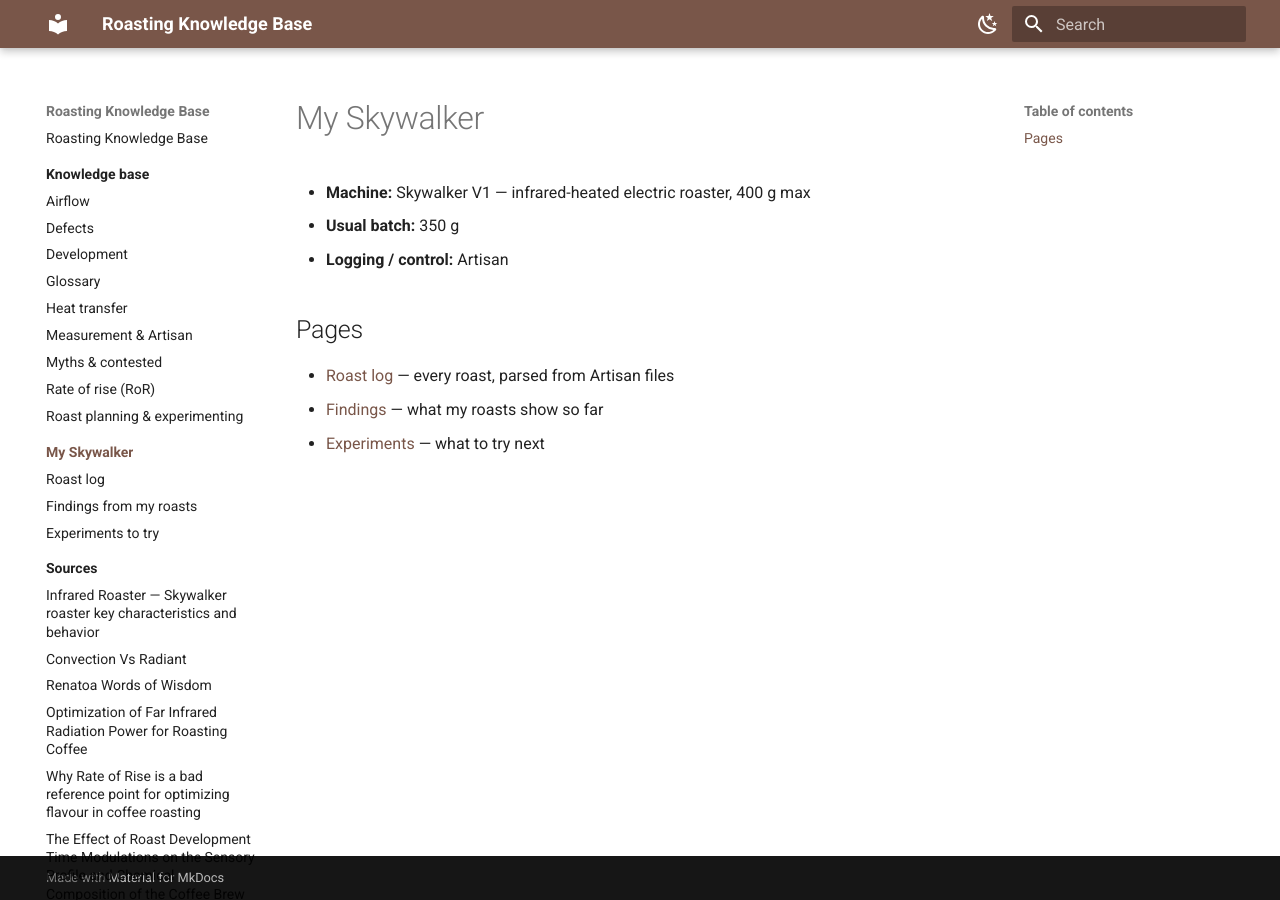
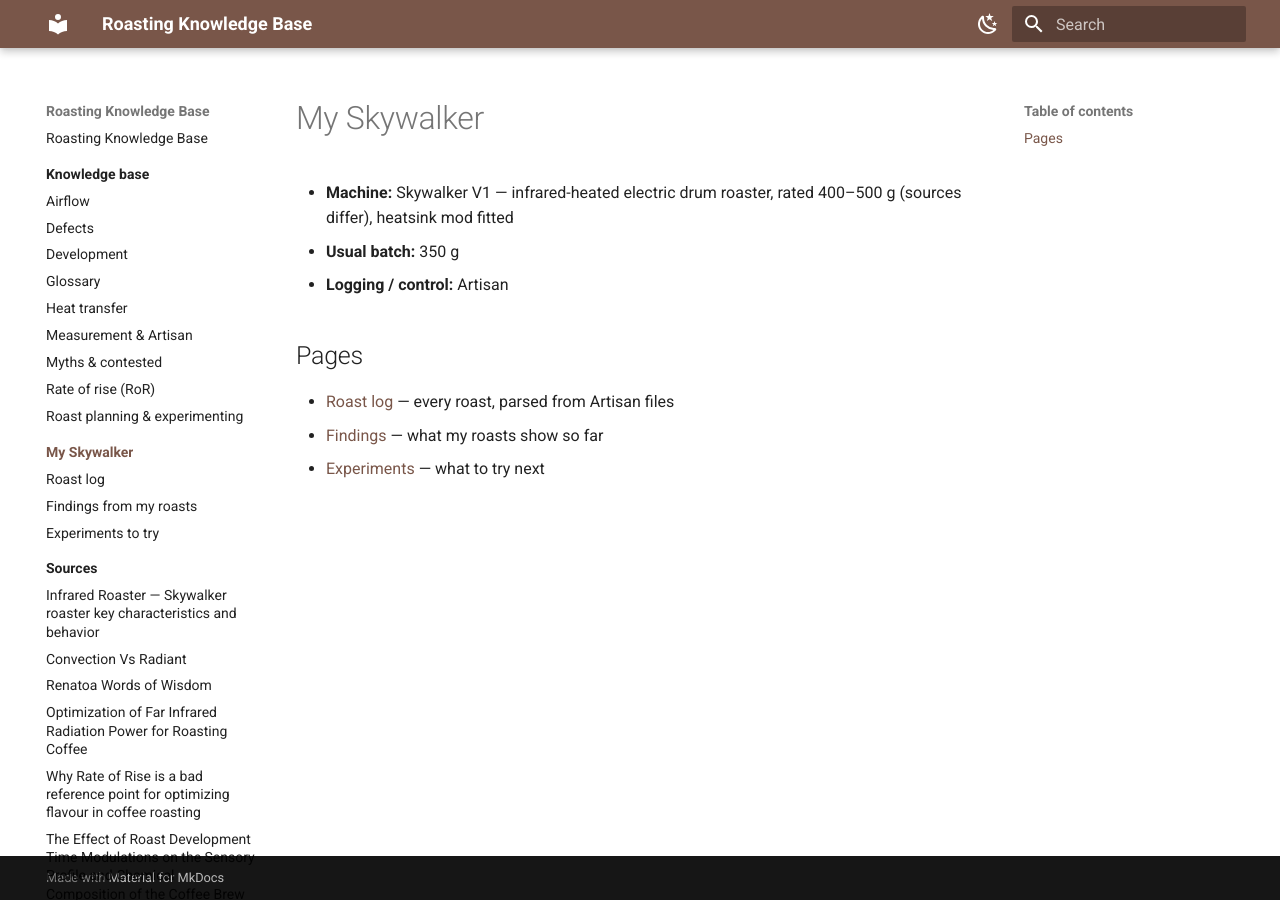
Before and after one commit to edsdck/roasting-kb, an MkDocs documentation site: the page built from docs/skywalker/index.md, in a window 1280 px wide. Built offline with MkDocs 1.6.1 and Material for MkDocs 9.7.7, drawn with Linux system fonts in a browser that asks for light colours.

Commit message:
Owner context: heatsink mod, batch rating; needs-manual rule for blocked sites

```diff
--- a/docs/skywalker/index.md
+++ b/docs/skywalker/index.md
@@ -1,6 +1,6 @@
 # My Skywalker
 
-- **Machine:** Skywalker V1 — infrared-heated electric roaster, 400 g max
+- **Machine:** Skywalker V1 — infrared-heated electric drum roaster, rated 400–500 g (sources differ), heatsink mod fitted
 - **Usual batch:** 350 g
 - **Logging / control:** Artisan
 
```
Also changed, not shown: BUILDER.md (+2 -2 lines), GATHERER.md (+4 -2 lines).
